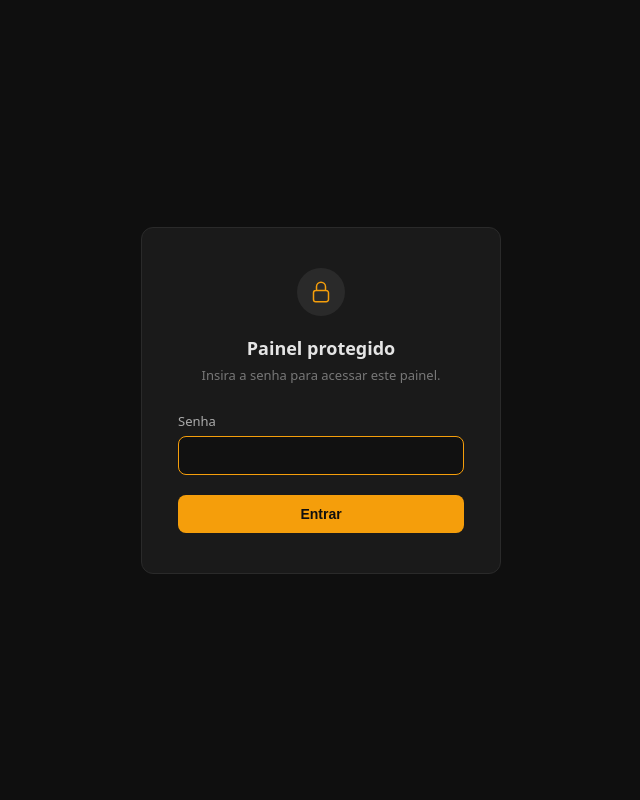
After one commit to devpaulopaixao/filament-admin, a Laravel app: template resources/views/painel/password.blade.php in a window 1280 px wide. The commit adds this page. Shown: the whole page, without its empty margins (319-959 px from the left). Run offline with Laravel 12, Linux system fonts and the light colour scheme; the template is opened without the code that fills it, so the values that code supplies are empty; style sheets or scripts are compiled from the project's sources; parts of the project's set-up code (start-up, migrations or seed data) failed here and were passed over; some libraries are stand-ins or nearby versions.

Commit message:
blocking panel

```diff
--- a/app/Events/PanelUpdated.php
+++ b/app/Events/PanelUpdated.php
@@ -31,6 +31,7 @@ class PanelUpdated implements ShouldBroadcast
             'status'        => $this->panel->status,
             'show_title'    => $this->panel->show_title,
             'show_controls' => $this->panel->show_controls,
+            'blocked'       => $this->panel->blocked,
             'links'         => $this->panel->links()
                 ->where('status', true)
                 ->get(['id', 'title', 'url', 'duration_time', 'display_number'])
--- a/resources/js/panel-display.jsx
+++ b/resources/js/panel-display.jsx
@@ -233,6 +233,10 @@ function PanelDisplay({ hash, pageToken, pageKey }) {
         var channel = echo.channel('panel.' + hash);
 
         channel.listen('.PanelUpdated', function (event) {
+            if (event.blocked) {
+                window.location.href = '/painel/' + hash;
+                return;
+            }
             setPanel(event);
             setCurrentIndex(0);
             setElapsed(0);
--- /dev/null
+++ b/resources/js/panel-password.js
@@ -0,0 +1,25 @@
+import Echo from 'laravel-echo';
+import Pusher from 'pusher-js';
+
+var el   = document.getElementById('panel-password');
+var hash = el ? el.getAttribute('data-hash') : null;
+
+if (hash) {
+    window.Pusher = Pusher;
+
+    var echo = new Echo({
+        broadcaster: 'reverb',
+        key: import.meta.env.VITE_REVERB_APP_KEY,
+        wsHost: import.meta.env.VITE_REVERB_HOST,
+        wsPort: import.meta.env.VITE_REVERB_PORT ?? 80,
+        wssPort: import.meta.env.VITE_REVERB_PORT ?? 443,
+        forceTLS: (import.meta.env.VITE_REVERB_SCHEME ?? 'https') === 'https',
+        enabledTransports: ['ws', 'wss'],
+    });
+
+    echo.channel('panel.' + hash).listen('.PanelUpdated', function (event) {
+        if (!event.blocked) {
+            window.location.href = '/painel/' + hash;
+        }
+    });
+}
--- /dev/null
+++ b/resources/views/painel/password.blade.php
@@ -0,0 +1,143 @@
+<!DOCTYPE html>
+<html lang="pt-BR">
+<head>
+    <meta charset="UTF-8">
+    <meta name="viewport" content="width=device-width, initial-scale=1.0">
+    <title>Painel protegido</title>
+    @vite(['resources/js/panel-password.js'])
+    <style>
+        *, *::before, *::after { box-sizing: border-box; margin: 0; padding: 0; }
+
+        html, body {
+            width: 100%;
+            height: 100%;
+            background: #0f0f0f;
+            display: flex;
+            align-items: center;
+            justify-content: center;
+            font-family: system-ui, -apple-system, sans-serif;
+            color: #e5e5e5;
+        }
+
+        .card {
+            background: #1a1a1a;
+            border: 1px solid #2a2a2a;
+            border-radius: 12px;
+            padding: 40px 36px;
+            width: 100%;
+            max-width: 360px;
+        }
+
+        .icon {
+            display: flex;
+            align-items: center;
+            justify-content: center;
+            width: 48px;
+            height: 48px;
+            border-radius: 50%;
+            background: #2a2a2a;
+            margin: 0 auto 20px;
+        }
+
+        .icon svg {
+            width: 24px;
+            height: 24px;
+            color: #f59e0b;
+        }
+
+        h1 {
+            text-align: center;
+            font-size: 18px;
+            font-weight: 600;
+            margin-bottom: 6px;
+        }
+
+        p {
+            text-align: center;
+            font-size: 13px;
+            color: #777;
+            margin-bottom: 28px;
+        }
+
+        label {
+            display: block;
+            font-size: 13px;
+            color: #aaa;
+            margin-bottom: 6px;
+        }
+
+        input[type="password"] {
+            width: 100%;
+            background: #111;
+            border: 1px solid #333;
+            border-radius: 8px;
+            padding: 10px 14px;
+            font-size: 15px;
+            color: #e5e5e5;
+            outline: none;
+            transition: border-color 0.15s;
+        }
+
+        input[type="password"]:focus {
+            border-color: #f59e0b;
+        }
+
+        input[type="password"].error {
+            border-color: #ef4444;
+        }
+
+        .error-msg {
+            font-size: 12px;
+            color: #ef4444;
+            margin-top: 6px;
+        }
+
+        button {
+            width: 100%;
+            margin-top: 20px;
+            padding: 11px;
+            background: #f59e0b;
+            color: #0f0f0f;
+            font-size: 14px;
+            font-weight: 600;
+            border: none;
+            border-radius: 8px;
+            cursor: pointer;
+            transition: background 0.15s;
+        }
+
+        button:hover { background: #d97706; }
+    </style>
+</head>
+<body>
+    <div id="panel-password" data-hash="{{ $hash }}"></div>
+    <div class="card">
+        <div class="icon">
+            <svg xmlns="http://www.w3.org/2000/svg" fill="none" viewBox="0 0 24 24" stroke="currentColor" stroke-width="1.5">
+                <path stroke-linecap="round" stroke-linejoin="round"
+                      d="M16.5 10.5V6.75a4.5 4.5 0 1 0-9 0v3.75m-.75 11.25h10.5a2.25 2.25 0 0 0 2.25-2.25v-6.75a2.25 2.25 0 0 0-2.25-2.25H6.75a2.25 2.25 0 0 0-2.25 2.25v6.75a2.25 2.25 0 0 0 2.25 2.25Z"/>
+            </svg>
+        </div>
+
+        <h1>Painel protegido</h1>
+        <p>Insira a senha para acessar este painel.</p>
+
+        <form method="POST" action="/painel/{{ $hash }}/unlock">
+            @csrf
+            <label for="password">Senha</label>
+            <input
+                id="password"
+                type="password"
+                name="password"
+                autofocus
+                autocomplete="current-password"
+                class="{{ $errors->has('password') ? 'error' : '' }}"
+            >
+            @error('password')
+                <div class="error-msg">{{ $message }}</div>
+            @enderror
+            <button type="submit">Entrar</button>
+        </form>
+    </div>
+</body>
+</html>
--- a/routes/web.php
+++ b/routes/web.php
@@ -1,7 +1,10 @@
 <?php
 
 use App\Http\Controllers\ScreenDisplayController;
+use App\Models\Panel;
 use App\Services\DisplayEncryption;
+use Illuminate\Http\Request;
+use Illuminate\Support\Facades\Hash;
 use Illuminate\Support\Facades\Route;
 
 Route::get('/', function () {
@@ -9,10 +12,37 @@ Route::get('/', function () {
 });
 
 Route::get('/painel/{hash}', function (string $hash) {
+    $panel = Panel::where('hash', $hash)->firstOrFail();
+
+    if ($panel->blocked) {
+        $fingerprint = session("panel_pwd_{$hash}");
+        $valid       = $fingerprint && substr($panel->password, -10) === $fingerprint;
+
+        if (! $valid) {
+            session()->forget(["panel_pwd_{$hash}"]);
+            return view('painel.password', compact('hash'));
+        }
+    }
+
     $token   = DisplayEncryption::generateToken('panel', $hash);
     $pageKey = DisplayEncryption::getPageKey($token);
 
     return view('painel.display', compact('hash', 'token', 'pageKey'));
 });
 
+Route::post('/painel/{hash}/unlock', function (string $hash, Request $request) {
+    $panel = Panel::where('hash', $hash)->firstOrFail();
+
+    if (! $panel->blocked) {
+        return redirect("/painel/{$hash}");
+    }
+
+    if (Hash::check($request->input('password', ''), $panel->password)) {
+        session(["panel_pwd_{$hash}" => substr($panel->password, -10)]);
+        return redirect("/painel/{$hash}");
+    }
+
+    return back()->withErrors(['password' => 'Senha incorreta.']);
+});
+
 Route::get('/tela/{id}', [ScreenDisplayController::class, 'show']);
--- a/vite.config.js
+++ b/vite.config.js
@@ -10,6 +10,7 @@ export default defineConfig({
                 'resources/css/app.css',
                 'resources/js/app.js',
                 'resources/js/panel-display.jsx',
+                'resources/js/panel-password.js',
                 'resources/js/screen-display.jsx',
             ],
             refresh: true,
```
Also changed, not shown: app/Filament/Resources/Panels/Schemas/PanelForm.php (+15 -0 lines), app/Filament/Resources/Panels/Schemas/PanelInfolist.php (+7 -0 lines), app/Filament/Resources/Panels/Tables/PanelsTable.php (+7 -0 lines), app/Models/Panel.php (+7 -0 lines), database/migrations/2026_03_05_091731_add_blocked_and_password_to_panels_table.php (added).
